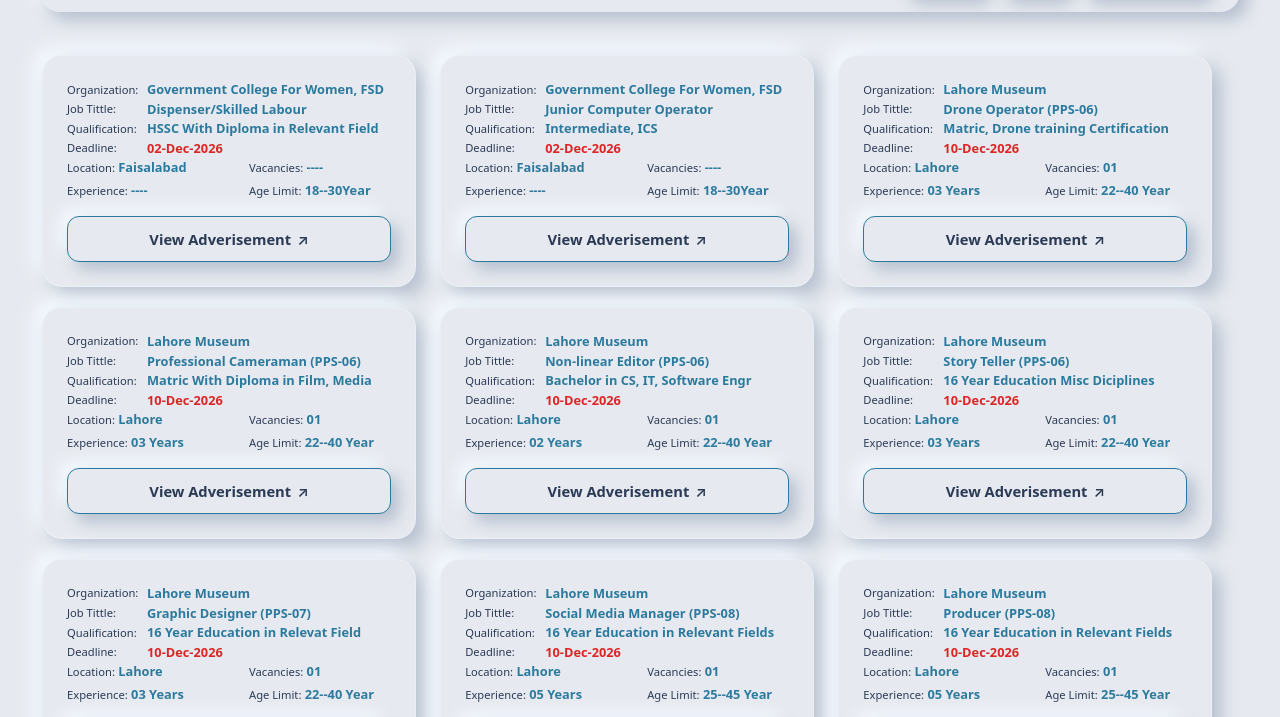
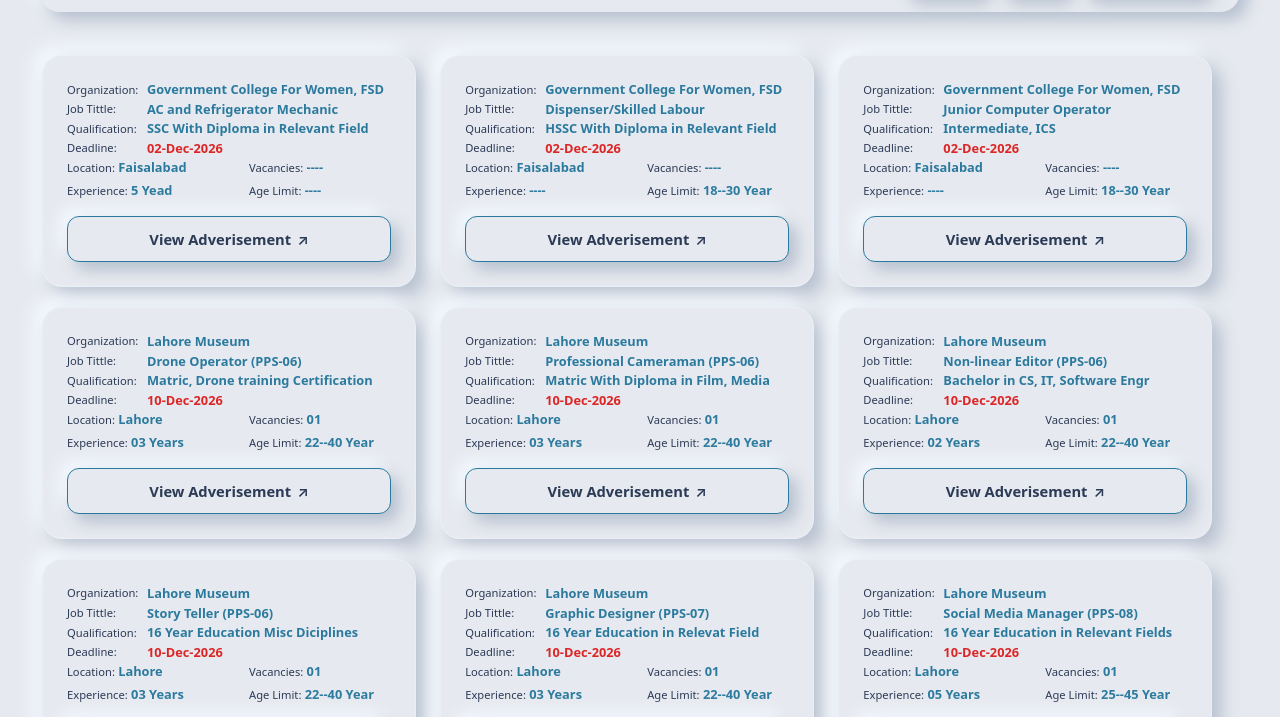
Before and after one commit to Zia-Ul-Mustafa-Shakeel/c2career, a plain HTML site: page jobs.html in a window 1280 px wide. Shown: the part 59-776 px from the top of the page. Drawn offline with Linux system fonts and the light colour scheme.

Commit message:
Update jobs.html

```diff
--- a/jobs.html
+++ b/jobs.html
@@ -275,6 +275,42 @@
         <span>Government College For Women, FSD</span>
       </div>
       <div class="row-item"><span>Job Tittle:</span>
+        <span>AC and Refrigerator Mechanic</span>
+      </div>
+      <div class="row-item"><span>Qualification:</span>
+        <span>SSC With Diploma in Relevant Field</span>
+      </div>
+      <div class="row-item"><span>Deadline:</span>
+        <span>02-Dec-2026</span>
+      </div>
+      <div class="details-grid">
+        <div class="detail-item"><strong>Location:</strong>
+          Faisalabad</div>
+        <div class="detail-item"><strong>Vacancies:</strong>
+          ----</div>
+        <div class="detail-item"><strong>Experience:</strong>
+          5 Yead</div>
+        <div class="detail-item"><strong>Age Limit:</strong>
+          ----</div>
+      </div>
+      <a href="https://www.express.com.pk/epaper/PoPupwindow.aspx?newsID=1112793535&Issue=NP_LHE&Date=20261126"
+        class="visit-btn" target="_blank" rel="noopener noreferrer">
+        View Adverisement <span>&#8599;</span>
+      </a>
+    </div>
+  </div>
+  <!-- ================
+   JOB ANNOUNCEMENT END
+   ================== -->
+    <!-- ==================
+   JOB ANNOUNCEMENT START
+   ================== -->
+  <div class="card">
+    <div class="row-list">
+      <div class="row-item"><span>Organization:</span>
+        <span>Government College For Women, FSD</span>
+      </div>
+      <div class="row-item"><span>Job Tittle:</span>
         <span>Dispenser/Skilled Labour</span>
       </div>
       <div class="row-item"><span>Qualification:</span>
@@ -291,7 +327,7 @@
         <div class="detail-item"><strong>Experience:</strong>
           ----</div>
         <div class="detail-item"><strong>Age Limit:</strong>
-          18--30Year</div>
+          18--30 Year</div>
       </div>
       <a href="https://www.express.com.pk/epaper/PoPupwindow.aspx?newsID=1112793535&Issue=NP_LHE&Date=20261126"
         class="visit-btn" target="_blank" rel="noopener noreferrer">
@@ -327,7 +363,7 @@
         <div class="detail-item"><strong>Experience:</strong>
           ----</div>
         <div class="detail-item"><strong>Age Limit:</strong>
-          18--30Year</div>
+          18--30 Year</div>
       </div>
       <a href="https://www.express.com.pk/epaper/PoPupwindow.aspx?newsID=1112793535&Issue=NP_LHE&Date=20261126"
         class="visit-btn" target="_blank" rel="noopener noreferrer">
```
